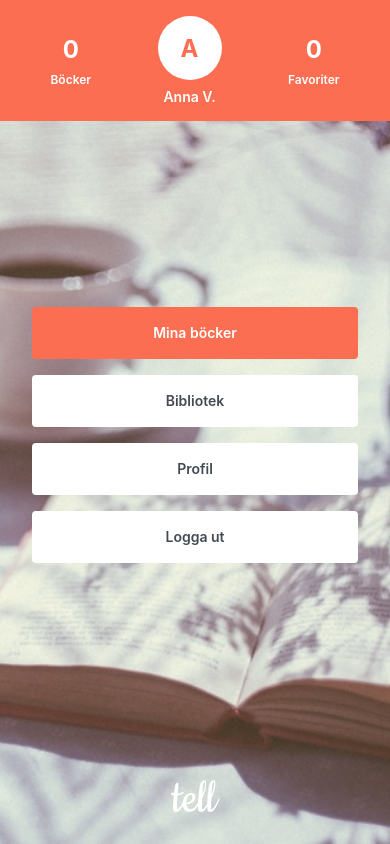
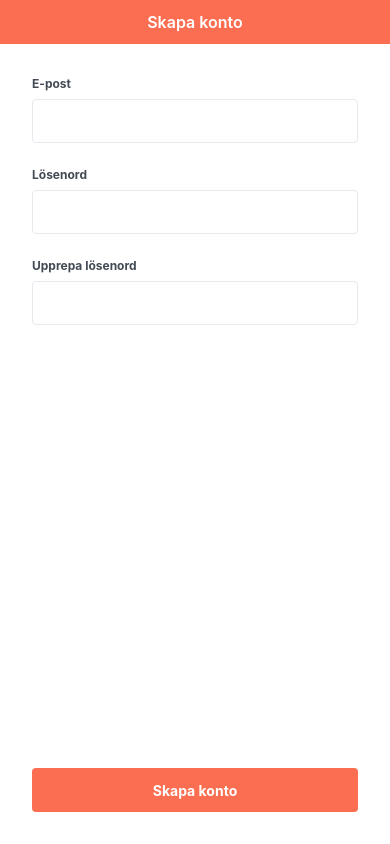
Before and after one commit to annavik/tell, a React Native app: screen / in a window 390 px wide. Built offline with nearby package versions, Linux system fonts and the light colour scheme.

Commit message:
Create account page

```diff
--- a/App.js
+++ b/App.js
@@ -1,8 +1,8 @@
-import { Home } from './src/pages/Home'
+import { CreateAccount } from './src/pages/CreateAccount'
 import React from 'react'
 
 export default class App extends React.Component {
   render() {
-    return <Home />
+    return <CreateAccount />
   }
 }
--- /dev/null
+++ b/src/components/NavigationBar.js
@@ -0,0 +1,36 @@
+import { colors } from '../config/colors'
+import PropTypes from 'prop-types'
+import React from 'react'
+import { typography } from '../config/typography'
+import { SafeAreaView, StyleSheet, Text, View } from 'react-native'
+
+const styles = StyleSheet.create({
+  container: {
+    backgroundColor: colors.primary,
+  },
+  content: {
+    height: 44,
+    justifyContent: 'center',
+    alignItems: 'center',
+  },
+  title: {
+    ...typography.labelLarge,
+    color: colors.white,
+  },
+})
+
+export class NavigationBar extends React.Component {
+  static propTypes = {
+    title: PropTypes.string.isRequired,
+  }
+
+  render() {
+    return (
+      <SafeAreaView style={styles.container}>
+        <View style={styles.content}>
+          <Text style={styles.title}>{this.props.title}</Text>
+        </View>
+      </SafeAreaView>
+    )
+  }
+}
--- a/src/components/TellTextInput.js
+++ b/src/components/TellTextInput.js
@@ -1,12 +1,12 @@
 import { colors } from '../config/colors'
 import PropTypes from 'prop-types'
 import React from 'react'
-import { StyleSheet, TextInput } from 'react-native'
+import { typography } from '../config/typography'
+import { StyleSheet, Text, TextInput, View } from 'react-native'
 
 const styles = StyleSheet.create({
   textInput: {
     width: '100%',
-    height: 52,
     backgroundColor: colors.white,
     color: colors.black,
     borderRadius: 4,
@@ -14,16 +14,58 @@ const styles = StyleSheet.create({
     paddingLeft: 16,
     marginBottom: 16,
   },
+  textInputPlain: {
+    height: 52,
+  },
+  textInputBorder: {
+    height: 44,
+    borderWidth: 1,
+    borderColor: colors.accentLight,
+  },
+  inputContainer: {
+    marginBottom: 8,
+  },
+  label: {
+    ...typography.labelSmall,
+    marginBottom: 8,
+  },
 })
 
 export class TellTextInput extends React.Component {
   static propTypes = {
+    label: PropTypes.string,
     placeholder: PropTypes.string,
+    theme: PropTypes.string,
   }
 
   render() {
-    const { placeholder } = this.props
+    const { label, placeholder, theme } = this.props
 
-    return <TextInput style={styles.textInput} placeholder={placeholder} />
+    let inputStyles
+
+    switch (theme) {
+      case 'border':
+        inputStyles = {
+          ...styles.textInput,
+          ...styles.textInputBorder,
+        }
+        break
+      case 'plain':
+      default:
+        inputStyles = {
+          ...styles.textInput,
+          ...styles.textInputPlain,
+        }
+        break
+    }
+
+    return label ? (
+      <View style={styles.inputContainer}>
+        <Text style={styles.label}>{label}</Text>
+        <TextInput style={inputStyles} placeholder={placeholder} />
+      </View>
+    ) : (
+      <TextInput style={inputStyles} placeholder={placeholder} />
+    )
   }
 }
--- a/src/components/UserInfo.js
+++ b/src/components/UserInfo.js
@@ -13,7 +13,7 @@ const styles = StyleSheet.create({
     alignItems: 'center',
   },
   statsNumber: {
-    ...typography.labelLarge,
+    ...typography.labelHuge,
     color: colors.white,
     marginBottom: 8,
   },
@@ -35,7 +35,7 @@ const styles = StyleSheet.create({
     marginBottom: 8,
   },
   placeholderLetter: {
-    ...typography.labelLarge,
+    ...typography.labelHuge,
     color: colors.primary,
   },
   name: {
--- a/src/config/colors.js
+++ b/src/config/colors.js
@@ -2,4 +2,5 @@ export const colors = {
   black: '#434A54',
   white: '#FFFFFF',
   primary: '#FC6E51',
+  accentLight: '#E6E9ED',
 }
--- a/src/config/typography.js
+++ b/src/config/typography.js
@@ -5,14 +5,19 @@ export const typography = StyleSheet.create({
   labelSmall: {
     color: colors.black,
     fontSize: 12,
-    fontWeight: '600',
+    fontWeight: '700',
   },
   labelMedium: {
     color: colors.black,
     fontSize: 14,
+    fontWeight: '700',
+  },
+  labelLarge: {
+    color: colors.black,
+    fontSize: 16,
     fontWeight: '600',
   },
-  labelLarge: {
+  labelHuge: {
     color: colors.black,
     fontSize: 24,
     fontWeight: '700',
--- /dev/null
+++ b/src/pages/CreateAccount.js
@@ -0,0 +1,37 @@
+import { NavigationBar } from '../components/NavigationBar'
+import React from 'react'
+import { TellButton } from '../components/TellButton'
+import { TellTextInput } from '../components/TellTextInput'
+import { StatusBar, StyleSheet, View } from 'react-native'
+
+const styles = StyleSheet.create({
+  container: {
+    height: '100%',
+  },
+  content: {
+    padding: 32,
+    flexGrow: 1,
+  },
+  inputFields: {
+    flexGrow: 1,
+  },
+})
+
+export class CreateAccount extends React.Component {
+  render() {
+    return (
+      <View style={styles.container}>
+        <StatusBar barStyle="light-content" />
+        <NavigationBar title="Skapa konto" />
+        <View style={styles.content}>
+          <View style={styles.inputFields}>
+            <TellTextInput theme="border" label="E-post" />
+            <TellTextInput theme="border" label="Lösenord" />
+            <TellTextInput theme="border" label="Upprepa lösenord" />
+          </View>
+          <TellButton title="Skapa konto" size="medium" onPress={() => {}} />
+        </View>
+      </View>
+    )
+  }
+}
```
